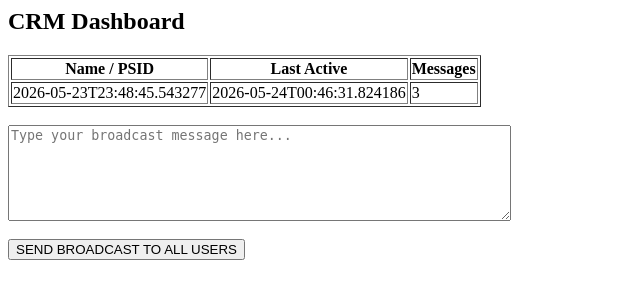
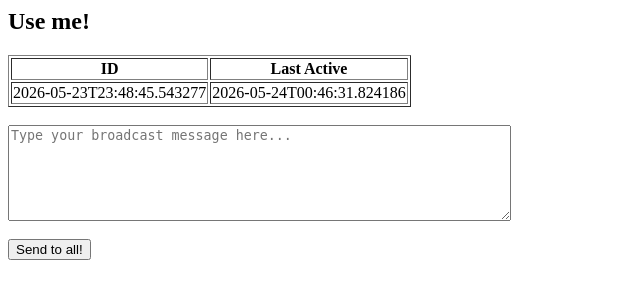
Before and after one commit to jackfrost05081998/messenger-crm, a Flask app: page / in a window 1280 px wide. Shown: the top 300 px of the page, without its empty margins (0-640 px from the left). Run offline with Flask 3, Linux system fonts and the light colour scheme; data comes from the database, SQL or seed files in the repository.

Commit message:
Update index.html

```diff
--- a/templates/index.html
+++ b/templates/index.html
@@ -1,22 +1,22 @@
-<h2>CRM Dashboard</h2>
+<h2>Use me!</h2>
 <table border="1">
 
 <tr>
-    <th>Name / PSID</th>
+    <th>ID</th>
     <th>Last Active</th>
-    <th>Messages</th>
 </tr>
 
 {% for user in users %}
 <tr>
     <td>{{ user[1] if user[1] else user[0] }}</td>
     <td>{{ user[2] }}</td>
-    <td>{{ user[3] }}</td>
 </tr>
+
 {% endfor %}
+</table>
 
-</table>
 <br>
+
 <form action="/broadcast" method="post">
 
     <textarea
@@ -29,7 +29,7 @@
     <br><br>
 
     <button type="submit">
-        SEND BROADCAST TO ALL USERS
+        Send to all!
     </button>
 
 </form>
```
